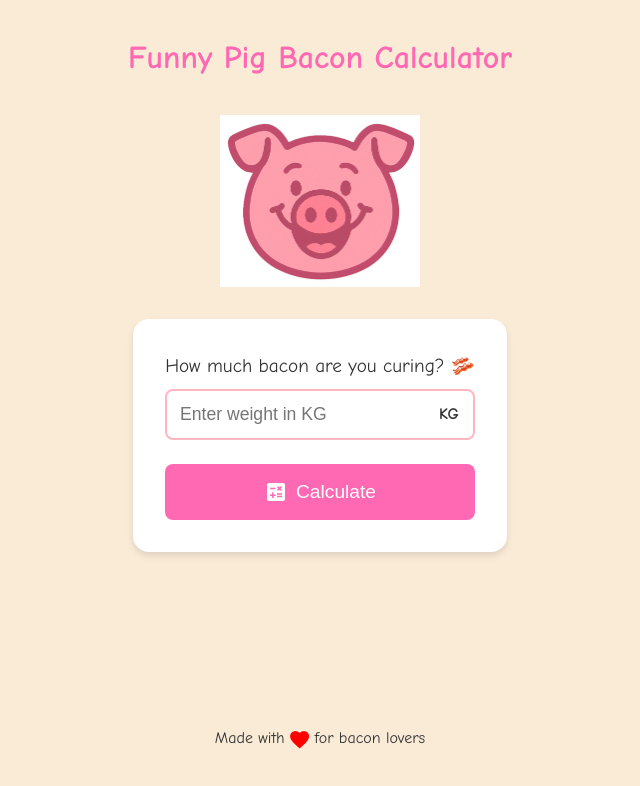
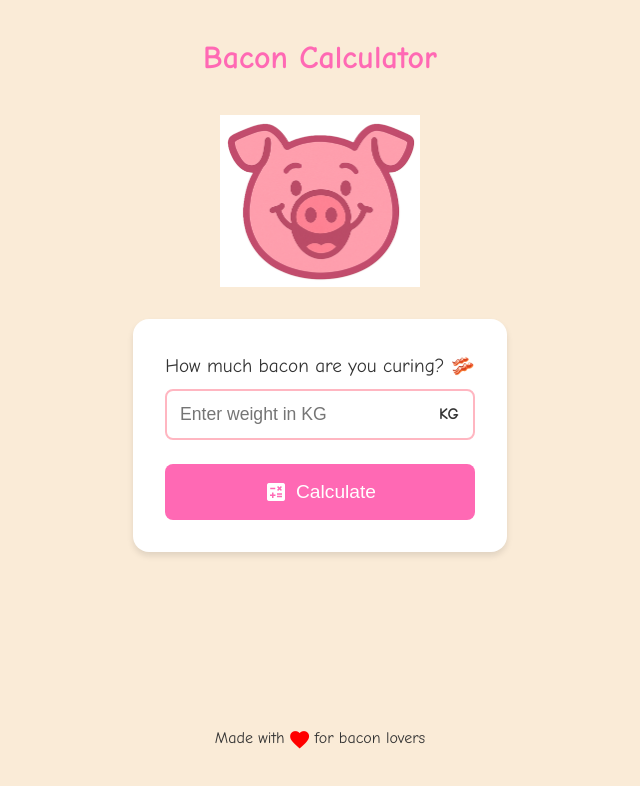
Before and after one commit to rmoreirao/baconzitos, a plain HTML site: page index.html in a window 1280 px wide. Shown: the whole page, without its empty margins (320-960 px from the left). Drawn offline with Linux system fonts and the light colour scheme.

Commit message:
fix: Update header title for clarity

```diff
--- a/index.html
+++ b/index.html
@@ -12,7 +12,7 @@
     <div class="container">
         <header>
             <div class="logo" role="banner">
-                <h1>Funny Pig Bacon Calculator</h1>
+                <h1>Bacon Calculator</h1>
                 <img src="bacon-recipe-calculator.png" alt="Funny Pig Logo" class="logo-image">
             </div>
         </header>
```
